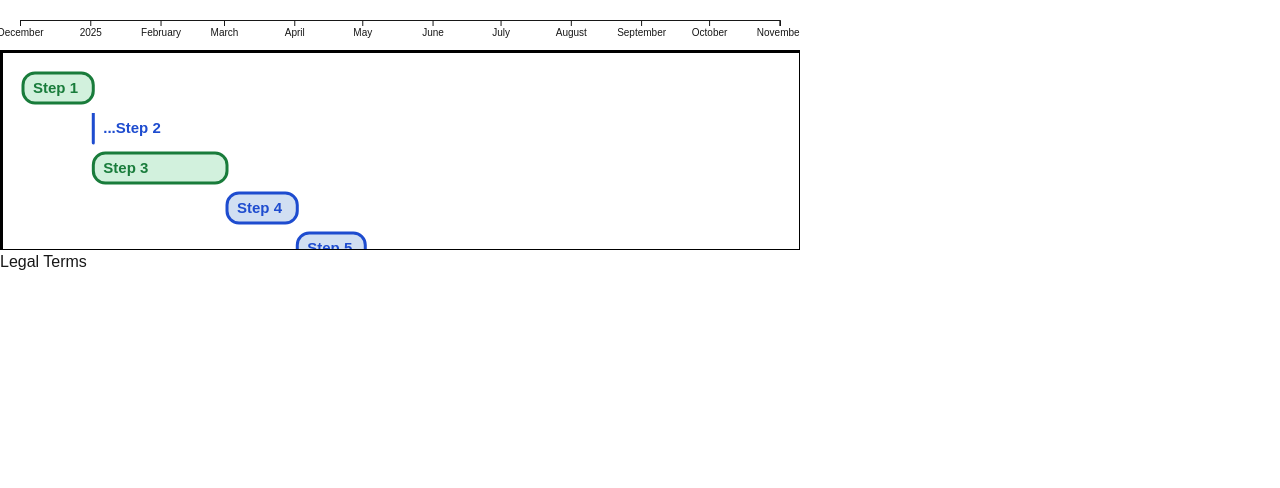
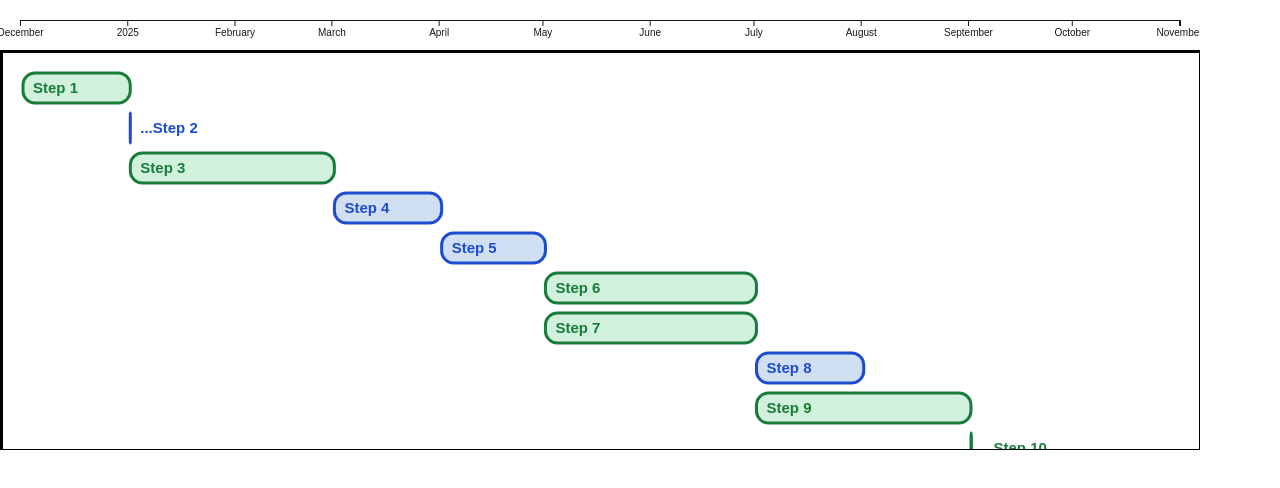
Before and after one commit to bwise/taskview, a Next.js app: page / in a window 1280 px wide. Shown: the top 488 px of the page. Built offline with nearby package versions, Linux system fonts and the light colour scheme.

Commit message:
graph width to be fixed

```diff
--- a/src/app/page.tsx
+++ b/src/app/page.tsx
@@ -11,11 +11,11 @@ export default function Home() {
         { name: "Step 5", startTime: new Date("2025-04-01T00:00:53"), endTime: new Date("2025-05-01T00:00:00"), retry: 1 },
         { name: "Step 6", startTime: new Date("2025-05-01T00:00:00"), endTime: new Date("2025-07-01T00:00:00"), retry: 0 },
         { name: "Step 7", startTime: new Date("2025-05-01T00:00:00"), endTime: new Date("2025-07-01T00:00:00"), retry: 0 },
-        { name: "Step 8", startTime: new Date("2025-07-01T00:00:00"), endTime: new Date("2025-08-01T00:00:00"), retry: 0 },
+        { name: "Step 8", startTime: new Date("2025-07-01T00:00:00"), endTime: new Date("2025-08-01T00:00:00"), retry: 1 },
         { name: "Step 9", startTime: new Date("2025-07-01T00:00:00"), endTime: new Date("2025-09-01T00:00:00"), retry: 0 },
         { name: "Step 10", startTime: new Date("2025-09-01T00:00:00"), endTime: new Date("2025-09-01T03:00:00"), retry: 0 },
         { name: "Step 11", startTime: new Date("2025-09-01T00:00:00"), endTime: new Date("2025-09-01T03:45:00"), retry: 0 },
-        { name: "Step 13", startTime: new Date("2025-09-01T03:45:00"), endTime: new Date("2025-11-01T06:45:00"), retry: 0 },
+        { name: "Step 13", startTime: new Date("2025-09-01T03:45:00"), endTime: new Date("2025-11-01T06:45:00"), retry: 2 },
     ];
     console.log(data);
 
@@ -26,17 +26,8 @@ export default function Home() {
     return (
     <div>
       <main>
-
-          <WorkflowGraphWithTimeAxis data={data} initialTimespan={[data[0].startTime, data[data.length-1].endTime]} height={200} width={800}></WorkflowGraphWithTimeAxis>
+          <WorkflowGraphWithTimeAxis data={data} initialTimespan={[data[0].startTime, data[data.length-1].endTime]} height={400} width={1200}></WorkflowGraphWithTimeAxis>
       </main>
-      <footer className="row-start-3 flex gap-6 flex-wrap items-center justify-center">
-        <a
-          className="flex items-center gap-2 hover:underline hover:underline-offset-4"
-          href="/legal-terms"
-          target="_blank"
-          rel="noopener noreferrer">Legal Terms
-        </a>
-      </footer>
     </div>
   );
 }
--- a/src/components/WorkflowGraphWithTimeAxis.tsx
+++ b/src/components/WorkflowGraphWithTimeAxis.tsx
@@ -117,7 +117,8 @@ const WorkflowGraphWithTimeAxis: React.FC<WorkflowGraphWithTimeAxisProps> = ({
             .text((d) => `${d.name}`)
             .call((text) => {
                 text.each(function (d) {
-                    const node = this;
+                    let node: SVGTextElement;
+                    node = this;
                     const textWidth = node.getBBox().width;
                     const barWidth = timeScale(d.endTime) - timeScale(d.startTime);
                     if (textWidth > barWidth) {
@@ -173,7 +174,9 @@ const WorkflowGraphWithTimeAxis: React.FC<WorkflowGraphWithTimeAxisProps> = ({
                 // Update the bars
                 chartGroup
                     .selectAll("rect")
-                    .attr("x", (d) => newScale(d.startTime))
+                    .attr("x", ({startTime}) => {
+                        return newScale(startTime);
+                    })
                     .attr("width", (d) => newScale(d.endTime) - newScale(d.startTime));
 
                 // Update the labels
@@ -200,8 +203,8 @@ const WorkflowGraphWithTimeAxis: React.FC<WorkflowGraphWithTimeAxisProps> = ({
             style={{
                 width,
                 height,
-                overflowY: "scroll",
-                border: "1px solid black",
+                "overflowY": "scroll",
+                "border": "1px solid black",
             }}
         >
             <svg ref={svgRef} height={data.length * 45} width={width}/>
```
